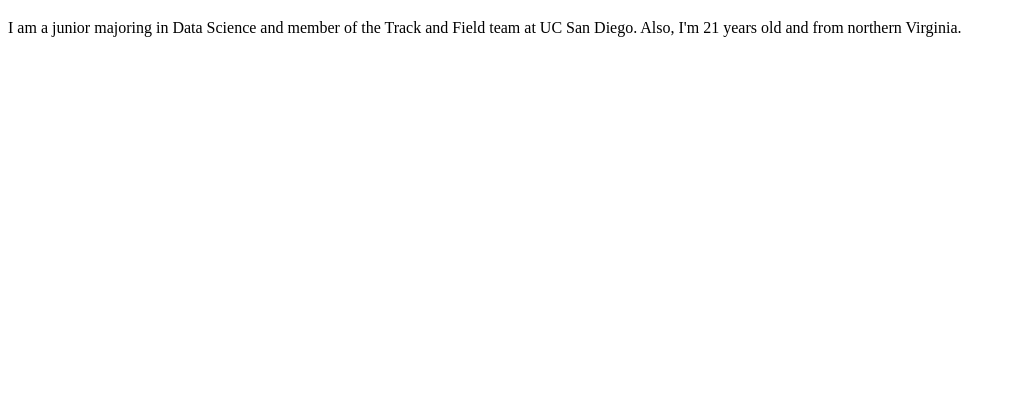
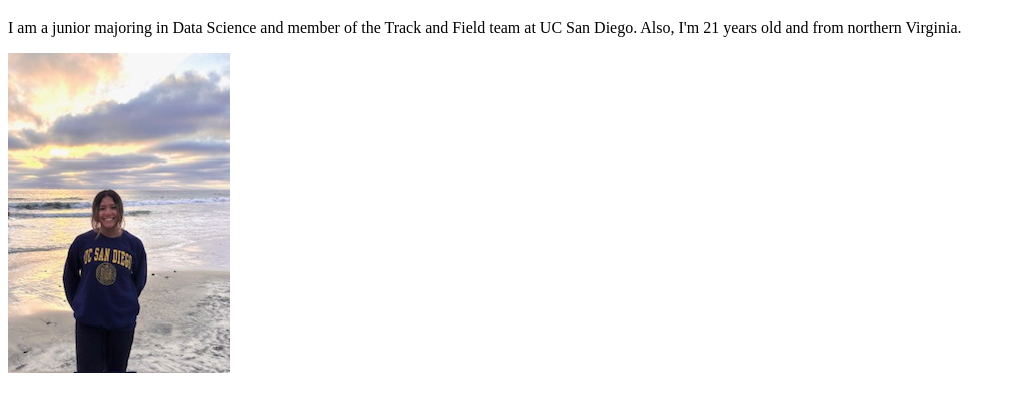
Before and after one commit to j-r-dial/JuliaDial_lab1_DSC106, a plain HTML site: page index.html in a window 1280 px wide. Shown: the part 61-472 px from the top of the page, without its empty margins (0-1016 px from the left). Drawn offline with Linux system fonts and the light colour scheme.

Commit message:
Re-add existing files after moving folder

```diff
--- a/index.html
+++ b/index.html
@@ -7,6 +7,7 @@
     <h1>Julia Dial</h1>
     <p>I am a junior majoring in Data Science and member of the Track and Field team at UC San Diego.
     Also, I'm 21 years old and from northern Virginia. </p>
+    <img src="images/portfoliopicture.jpeg" alt="A picture of me at the beach">
 
 </head>
 <body>
```
Also changed, not shown: images/portfoliopicture.jpeg (added), 1 other file.
